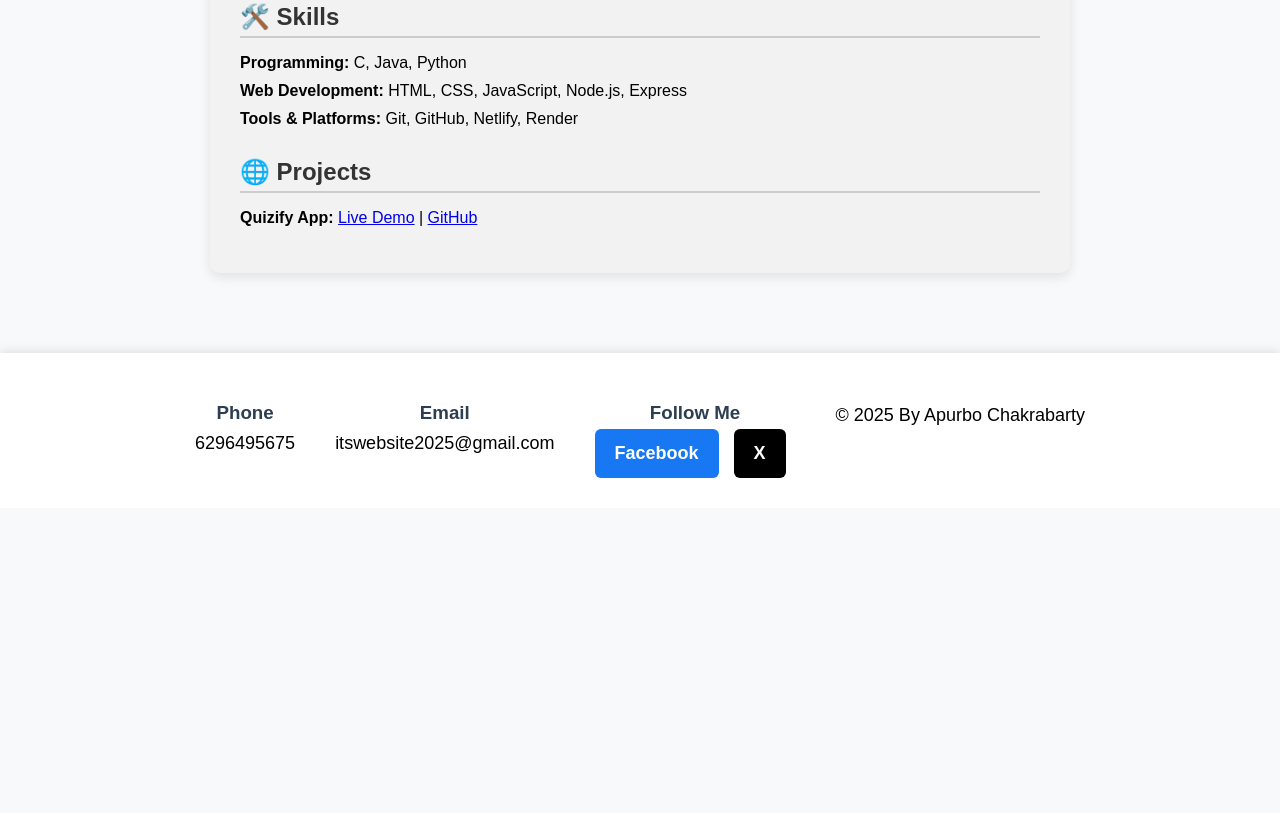
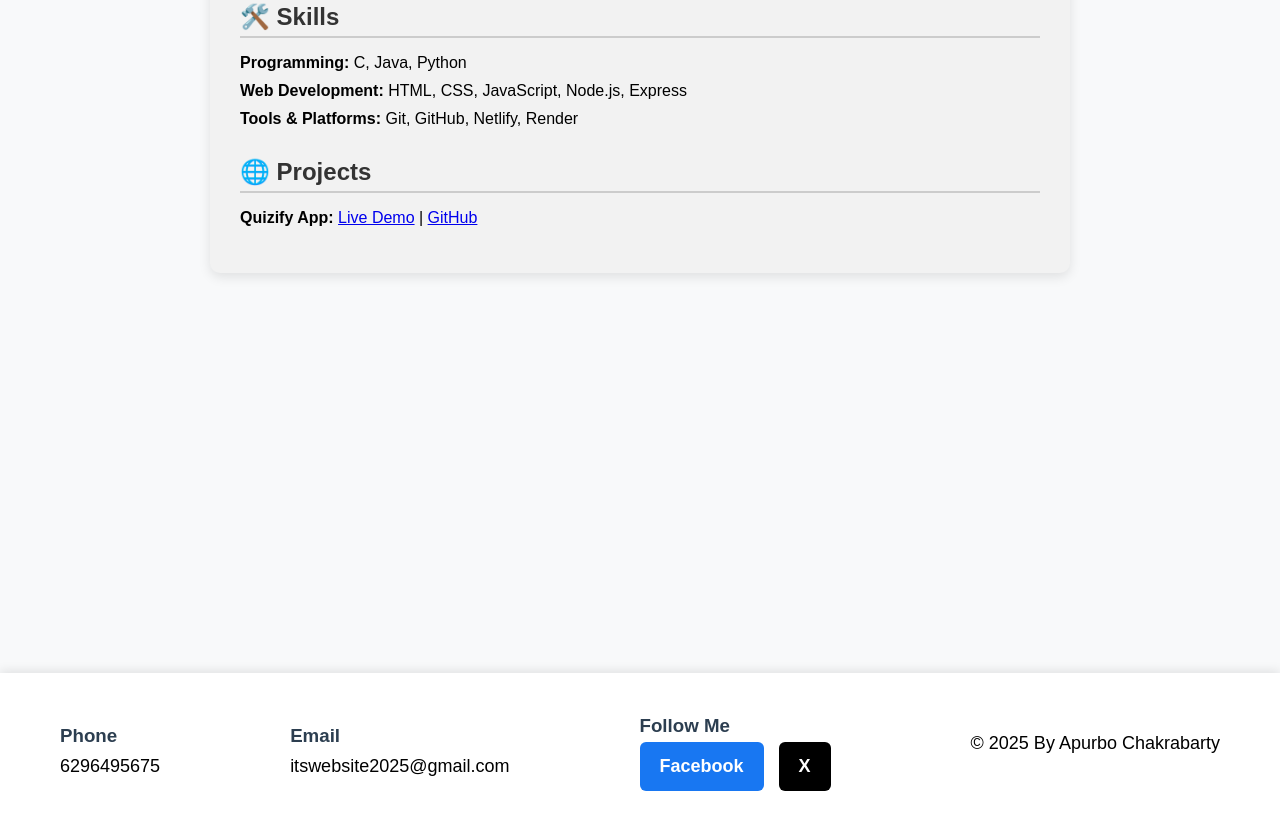
Before and after one commit to Apurbo2k25/MinePortfolio, a plain HTML site: page resume.html in a window 1280 px wide. Shown: the part 551-1364 px from the top of the page. Before the commit the page ends 1059 px from the top, so only its background shows below. Drawn offline with Linux system fonts and the light colour scheme.

Commit message:
Updations in resume

```diff
--- a/resume.css
+++ b/resume.css
@@ -49,17 +49,15 @@ li {
 footer {
   display: flex;
   justify-content: center;
-  align-items: flex-start;
+  align-items: center;
+  height: 100px;
+  margin-top: 400px;
+  padding: 20px;
+  background: white;
+  box-shadow: 0 -2px 10px rgba(0, 0, 0, 0.1);
+  gap: 130px;
   flex-wrap: wrap;
-  gap: 40px;
-  padding: 30px;
-  background: #fff;
-  box-shadow: 0 -2px 10px rgba(0, 0, 0, 0.1);
-  margin-top: 80px;
-  font-size: 16px;
-  text-align: center;
 }
-
 .contact-item h3 {
   margin-bottom: 5px;
   color: #2c3e50;
```
